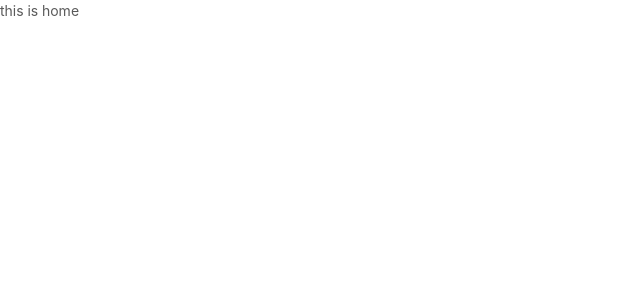
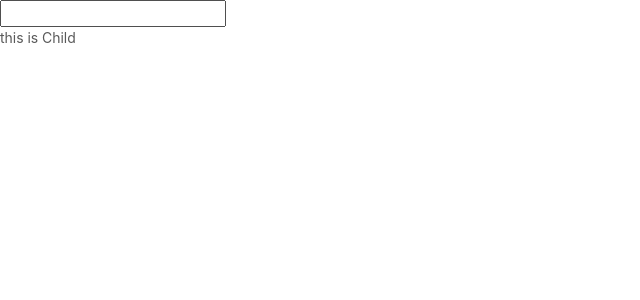
Before and after one commit to bowumanman/my-react, a React app: page /#/home in a window 1280 px wide. Shown: the top 300 px of the page, without its empty margins (0-640 px from the left). Built offline with nearby package versions, Linux system fonts and the light colour scheme.

Commit message:
修改子组件

```diff
--- a/src/App.jsx
+++ b/src/App.jsx
@@ -3,7 +3,6 @@ import './App.css';
 import './assets/css/index.scss';
 // import { Button } from 'antd';
 import Routes from './routes';
-console.log(Routes, 'Routes');
 
 class App extends Component {
   render() {
--- /dev/null
+++ b/src/component/index.jsx
@@ -0,0 +1,18 @@
+import React from 'react';
+class Child extends React.Component{
+	componentWillReceiveProps(np) {
+		console.log(np, 'np');
+	}
+	shouldComponentUpdate(props, state) {
+		console.log(props, state);
+		return false
+	}
+
+	render() {
+		console.log('this is child');
+		return (
+			<div>this is Child</div>
+		)
+	}
+}
+export default Child;
--- a/src/routes/index.js
+++ b/src/routes/index.js
@@ -26,7 +26,6 @@ const Routers = () => (
 		</Switch>
 	</HashRouter>
 );
-console.log(Routers, 'Routers');
 const App = () => (
 	<Routers/>
 );
--- a/src/views/home/index.jsx
+++ b/src/views/home/index.jsx
@@ -1,8 +1,22 @@
 import React from 'react';
+import Child from '../../component/index';
 class Page extends React.Component{
+	state = {
+		name: ''
+	};
+	changeName = (e) => {
+		this.setState({
+			name: e.target.value
+		})
+	}
 	render() {
+		const { name } = this.state;
 		return (
-			<div>this is home</div>
+			<div>
+				<input value={name} onChange={this.changeName} />
+				<Child name={name} />
+			</div>
+
 		)
 	}
 }
```
